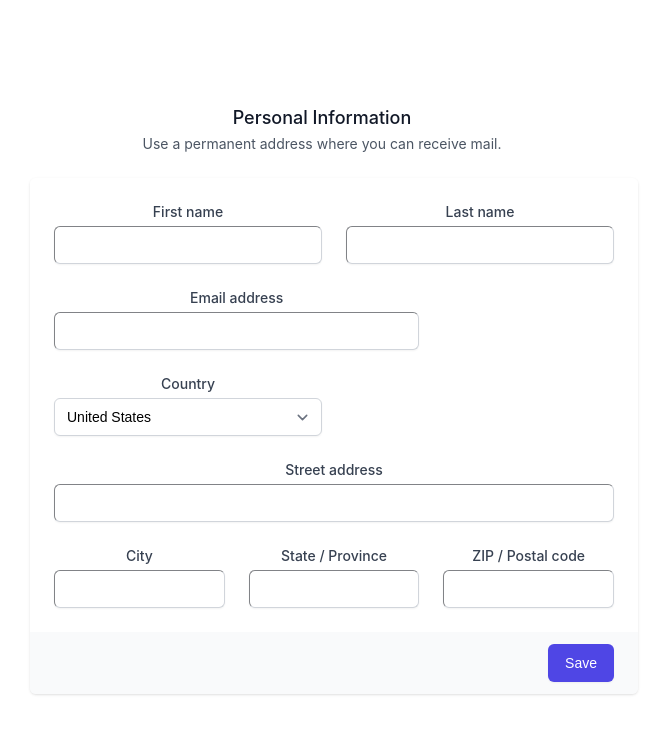
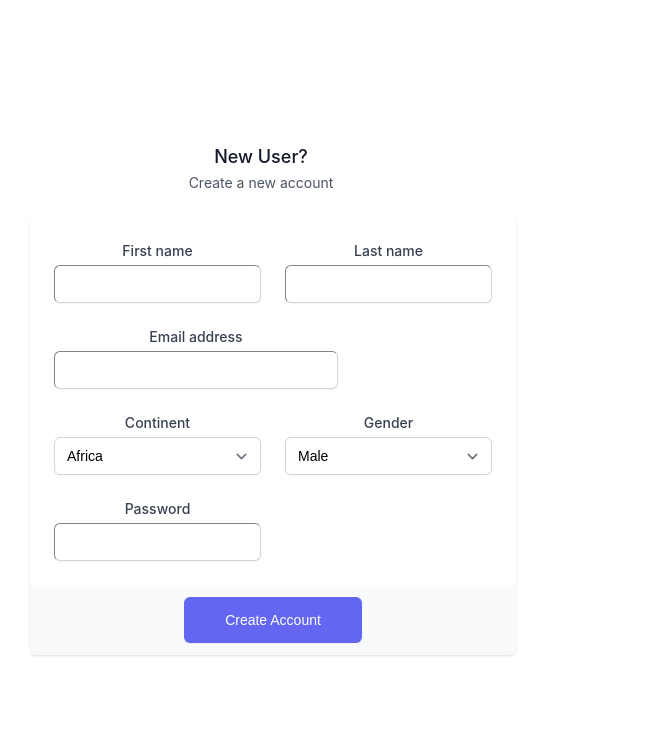
Before and after one commit to jydoskey/dashboard, a Vue app: page / in a window 1280 px wide. Shown: the top 734 px of the page, without its empty margins (2-669 px from the left). Built offline with nearby package versions, Linux system fonts and the light colour scheme.

Commit message:
edited signup page form values & centered container property

```diff
--- a/src/components/signUp.vue
+++ b/src/components/signUp.vue
@@ -3,15 +3,15 @@
     <div class="md:grid md:grid-cols-1 md:gap-6">
       <div class="md:col-span-1">
         <div class="px-4 sm:px-0">
-          <h3 class="text-lg font-medium leading-6 text-gray-900">Personal Information</h3>
-          <p class="mt-1 text-sm text-gray-600">Use a permanent address where you can receive mail.</p>
+          <h3 class="text-lg font-medium leading-6 text-gray-900">New User?</h3>
+          <p class="mt-1 text-sm text-gray-600">Create a new account</p>
         </div>
       </div>
       <div class="mt-5 md:mt-0 md:col-span-2">
         <form action="#" method="POST">
           <div class="shadow overflow-hidden sm:rounded-md">
             <div class="px-4 py-5 bg-white sm:p-6">
-              <div class="grid grid-cols-6 gap-6">
+              <div class="grid grid-cols-6 gap-6 ">
                 <div class="col-span-6 sm:col-span-3">
                   <label for="first-name" class="block text-sm font-medium text-gray-700">First name</label>
                   <input type="text" name="first-name" id="first-name" autocomplete="given-name" class="mt-1 focus:ring-indigo-500 focus:border-indigo-500 block w-full shadow-sm sm:text-sm border-gray-300 rounded-md" />
@@ -22,43 +22,41 @@
                   <input type="text" name="last-name" id="last-name" autocomplete="family-name" class="mt-1 focus:ring-indigo-500 focus:border-indigo-500 block w-full shadow-sm sm:text-sm border-gray-300 rounded-md" />
                 </div>
 
-                <div class="col-span-6 sm:col-span-4">
+                <div class="col-span-6 sm:col-span-4 block">
                   <label for="email-address" class="block text-sm font-medium text-gray-700">Email address</label>
                   <input type="text" name="email-address" id="email-address" autocomplete="email" class="mt-1 focus:ring-indigo-500 focus:border-indigo-500 block w-full shadow-sm sm:text-sm border-gray-300 rounded-md" />
                 </div>
 
                 <div class="col-span-6 sm:col-span-3">
-                  <label for="country" class="block text-sm font-medium text-gray-700">Country</label>
-                  <select id="country" name="country" autocomplete="country-name" class="mt-1 block w-full py-2 px-3 border border-gray-300 bg-white rounded-md shadow-sm focus:outline-none focus:ring-indigo-500 focus:border-indigo-500 sm:text-sm">
-                    <option>United States</option>
-                    <option>Canada</option>
-                    <option>Mexico</option>
+                  <label for="continent" class="block text-sm font-medium text-gray-700">Continent</label>
+                  <select id="continent" name="continent" autocomplete="continent-name" class="mt-1 block w-full py-2 px-3 border border-gray-300 bg-white rounded-md shadow-sm focus:outline-none focus:ring-indigo-500 focus:border-indigo-500 sm:text-sm">
+                    <option value="">Africa</option>
+                    <option value="">Antarctica</option>
+                    <option value="">Asia</option>
+                    <option value="">Australia</option>
+                    <option value="">Europe</option>
+                    <option value="">North America</option>
+                    <option value="">South AMerica</option>
                   </select>
                 </div>
 
-                <div class="col-span-6">
-                  <label for="street-address" class="block text-sm font-medium text-gray-700">Street address</label>
-                  <input type="text" name="street-address" id="street-address" autocomplete="street-address" class="mt-1 focus:ring-indigo-500 focus:border-indigo-500 block w-full shadow-sm sm:text-sm border-gray-300 rounded-md" />
+                <div class="col-span-6 sm:col-span-3">
+                  <label for="gender" class="block text-sm font-medium text-gray-700">Gender</label>
+                  <select id="gender" name="gender" autocomplete="gender-name" class="mt-1 block w-full py-2 px-3 border border-gray-300 bg-white rounded-md shadow-sm focus:outline-none focus:ring-indigo-500 focus:border-indigo-500 sm:text-sm">
+                    <option value="">Male</option>
+                    <option value="">Female</option>
+                  </select>
                 </div>
 
-                <div class="col-span-6 sm:col-span-6 lg:col-span-2">
-                  <label for="city" class="block text-sm font-medium text-gray-700">City</label>
-                  <input type="text" name="city" id="city" autocomplete="address-level2" class="mt-1 focus:ring-indigo-500 focus:border-indigo-500 block w-full shadow-sm sm:text-sm border-gray-300 rounded-md" />
+                <div class="col-span-6 sm:col-span-3">
+                  <label for="password" class="block text-sm font-medium text-gray-700">Password</label>
+                  <input type="text" name="password" id="password" class="mt-1 focus:ring-indigo-500 focus:border-indigo-500 block w-full shadow-sm sm:text-sm border-gray-300 rounded-md" />
                 </div>
 
-                <div class="col-span-6 sm:col-span-3 lg:col-span-2">
-                  <label for="region" class="block text-sm font-medium text-gray-700">State / Province</label>
-                  <input type="text" name="region" id="region" autocomplete="address-level1" class="mt-1 focus:ring-indigo-500 focus:border-indigo-500 block w-full shadow-sm sm:text-sm border-gray-300 rounded-md" />
-                </div>
-
-                <div class="col-span-6 sm:col-span-3 lg:col-span-2">
-                  <label for="postal-code" class="block text-sm font-medium text-gray-700">ZIP / Postal code</label>
-                  <input type="text" name="postal-code" id="postal-code" autocomplete="postal-code" class="mt-1 focus:ring-indigo-500 focus:border-indigo-500 block w-full shadow-sm sm:text-sm border-gray-300 rounded-md" />
-                </div>
               </div>
             </div>
-            <div class="px-4 py-3 bg-gray-50 text-right sm:px-6">
-              <button type="submit" class="inline-flex justify-center py-2 px-4 border border-transparent shadow-sm text-sm font-medium rounded-md text-white bg-indigo-600 hover:bg-indigo-700 focus:outline-none focus:ring-2 focus:ring-offset-2 focus:ring-indigo-500">Save</button>
+            <div class="px-4 py-3 bg-gray-50 text-center sm:px-6">
+              <button type="submit" class="inline-flex justify-center py-3 px-10 border border-transparent shadow-sm text-sm font-medium rounded-md text-white bg-indigo-500 hover:bg-indigo-700 focus:outline-none focus:ring-2 focus:ring-offset-2 focus:ring-indigo-500">Create Account</button>
             </div>
           </div>
         </form>
```
